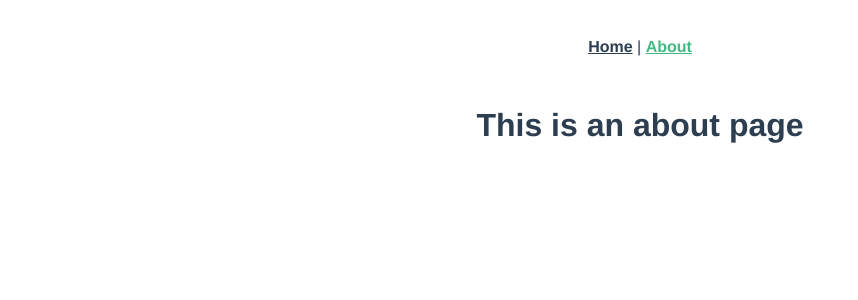
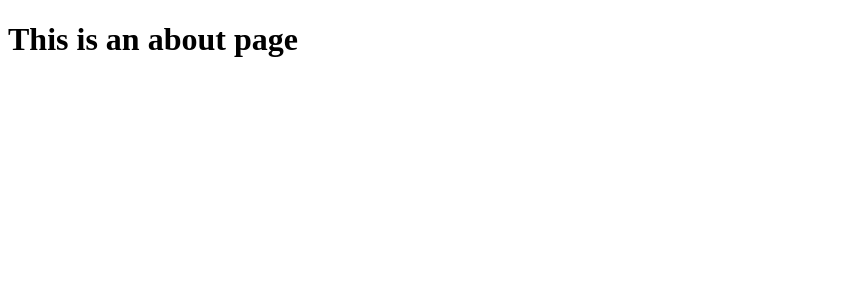
Before and after one commit to huangxinjian/knshare-blog-repository, a Vue app: page /about in a window 1280 px wide. Shown: the top 300 px of the page, without its empty margins (0-858 px from the left). Built offline with nearby package versions, Linux system fonts and the light colour scheme.

Commit message:
注释了脚手架原来的router-link

```diff
--- a/src/App.vue
+++ b/src/App.vue
@@ -1,25 +1,12 @@
 <template>
   <div id="app">
-    <div id="nav">
-      <router-link to="/">Home</router-link> |
+    <!-- <div id="nav">
+      <router-link to="/">Login</router-link> |
       <router-link to="/about">About</router-link>
-    </div>
+    </div>-->
     <router-view/>
   </div>
 </template>
-<style lang="stylus">
-#app
-  font-family 'Avenir', Helvetica, Arial, sans-serif
-  -webkit-font-smoothing antialiased
-  -moz-osx-font-smoothing grayscale
-  text-align center
-  color #2c3e50
+<style>
 
-#nav
-  padding 30px
-  a
-    font-weight bold
-    color #2c3e50
-    &.router-link-exact-active
-      color #42b983
 </style>
```
